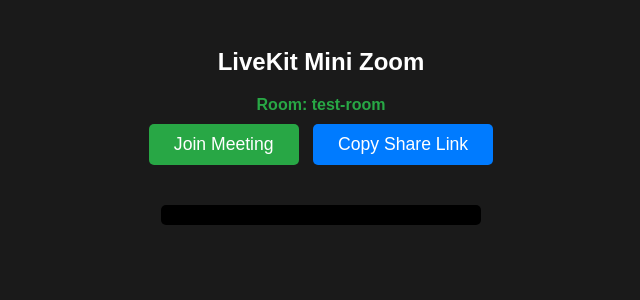
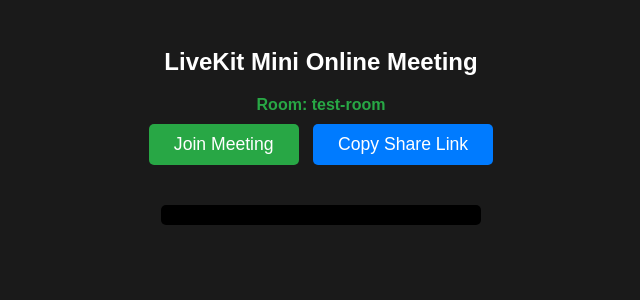
Before and after one commit to preetbiswal04/livekit_online_video_meet, a Flask app: page / in a window 1280 px wide. Shown: the top 300 px of the page, without its empty margins (319-959 px from the left). Run offline with Flask 3, Linux system fonts and the light colour scheme; some libraries are stand-ins or nearby versions.

Commit message:
Initial commit

```diff
--- a/templates/index.html
+++ b/templates/index.html
@@ -93,7 +93,7 @@
 
 <body>
 
-    <h2>LiveKit Mini Zoom</h2>
+    <h2>LiveKit Mini Online Meeting</h2>
     <div style="margin-bottom: 20px;">
         <div id="room-info" style="margin-bottom: 10px; font-weight: bold; color: #28a745;"></div>
         <button id="join-btn" onclick="join()">Join Meeting</button>
```
